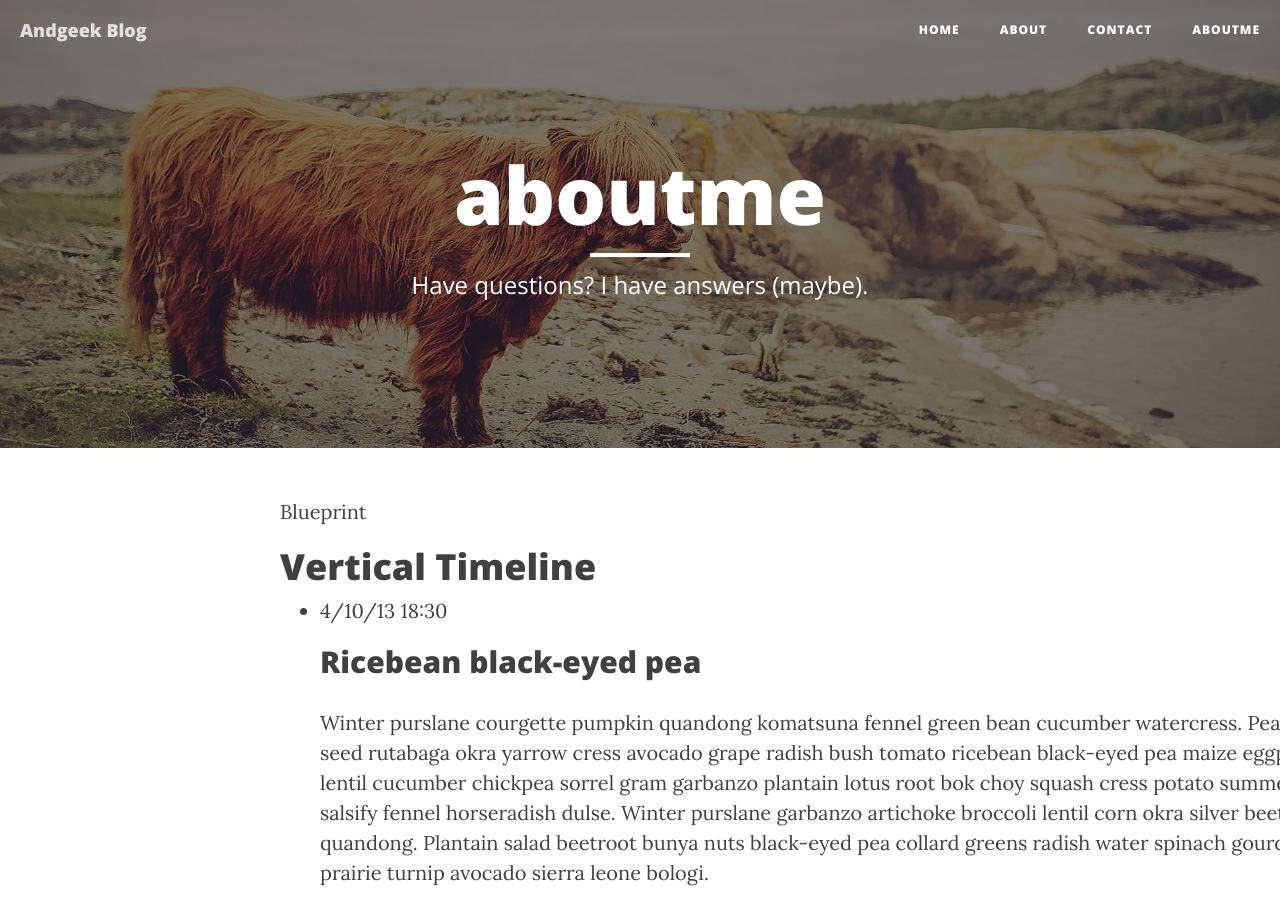
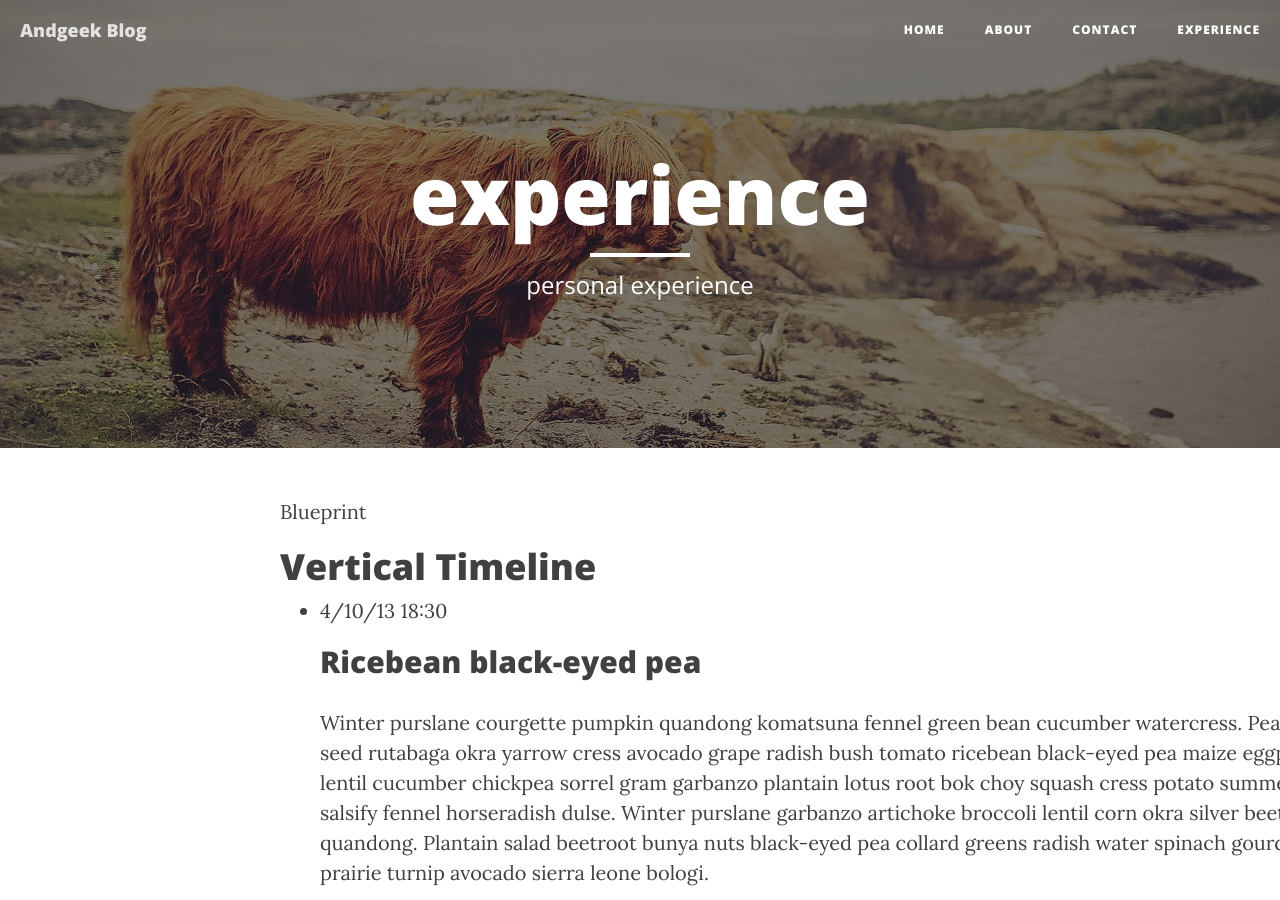
Before and after one commit to andgeek/angeek.github.io, a Jekyll site: the page built from experience.html, in a window 1280 px wide and 900 px high. Built offline with Jekyll 4.4.1, drawn with Linux system fonts in a browser that asks for light colours; nearby versions of some CDN libraries.

Commit message:
修改个人经历
修改个人经历

```diff
--- a/experience.html
+++ b/experience.html
@@ -1,7 +1,7 @@
 ---
 layout: page
-title: "aboutme"
-description: "Have questions? I have answers (maybe)."
+title: "experience"
+description: "personal experience"
 header-img: "img/contact-bg.jpg"
 ---
 
```
